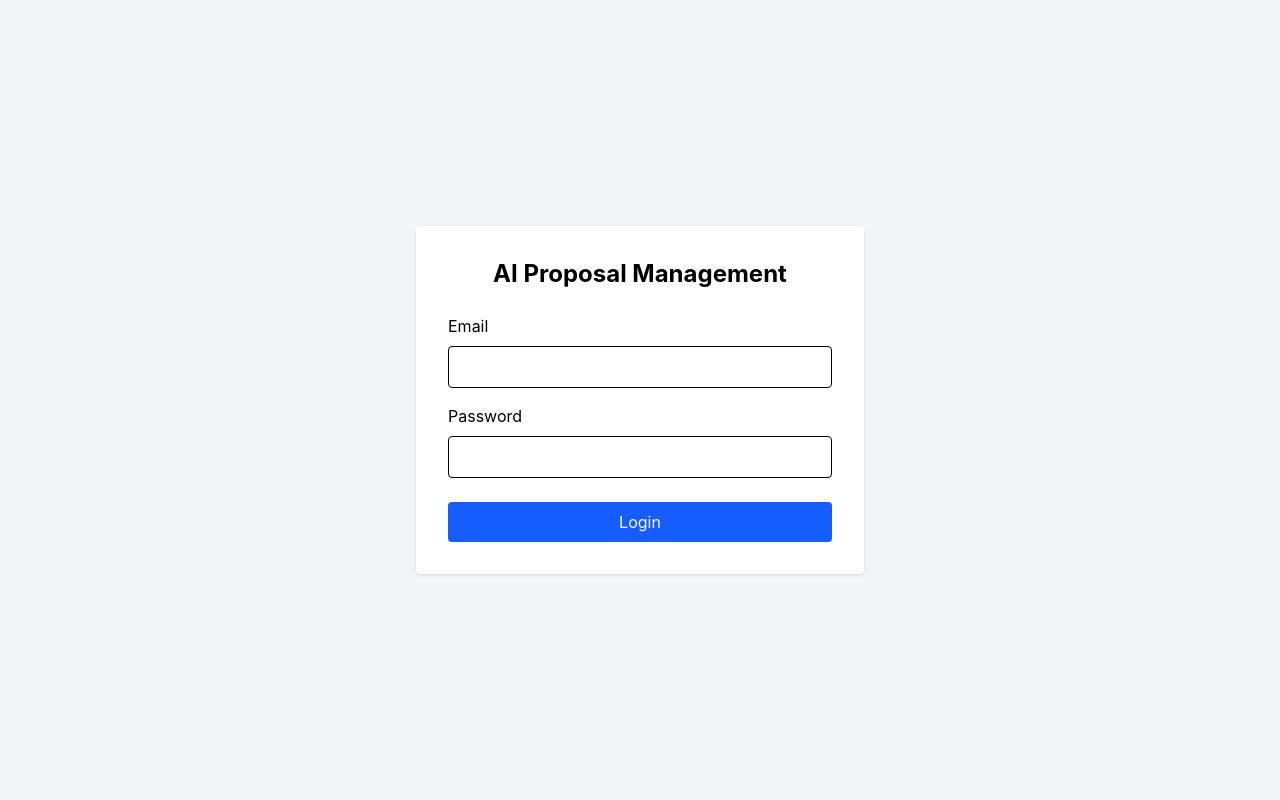
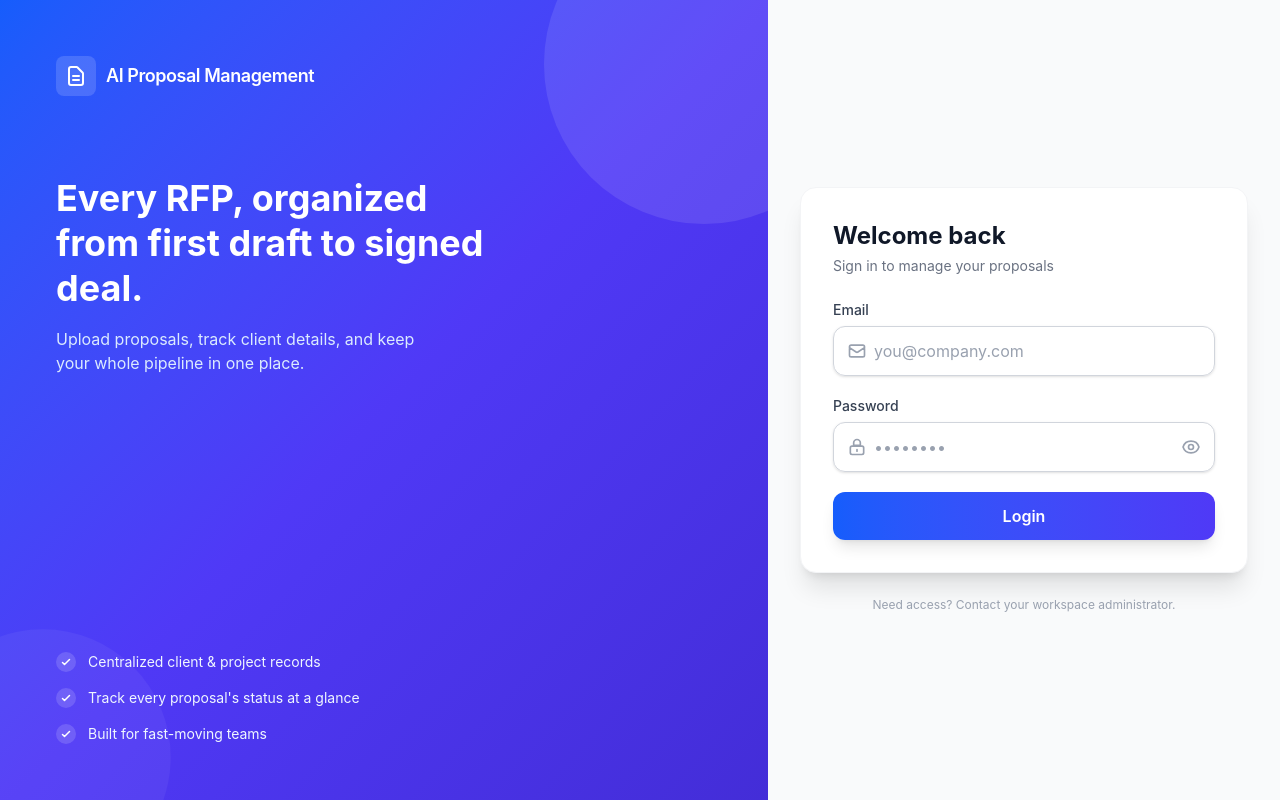
Before and after one commit to PayalThombare/ai-proposal-management-frontend, a React app: page /login in a window 1280 px wide. Built offline with nearby package versions, Linux system fonts and the light colour scheme; no server answers; the HTML template or start-up script is replaced by a standard one.

Commit message:
Login page

```diff
--- a/src/pages/Login.jsx
+++ b/src/pages/Login.jsx
@@ -15,6 +15,7 @@ const Login = () => {
   });
 
   const [loading, setLoading] = useState(false);
+  const [showPassword, setShowPassword] = useState(false);
 
   const handleChange = (e) => {
     setFormData({
@@ -48,55 +49,192 @@ const Login = () => {
   };
 
   return (
-    <div className="min-h-screen flex items-center justify-center bg-gray-100">
-      <form
-        onSubmit={handleSubmit}
-        className="bg-white p-8 rounded shadow w-full max-w-md"
-      >
-        <h1 className="text-2xl font-bold mb-6 text-center">
-          AI Proposal Management
-        </h1>
+    <div className="min-h-screen flex flex-col md:flex-row bg-gray-50">
+      {/* Brand panel — hidden on mobile, shown from md breakpoint up */}
+      <div className="hidden md:flex md:w-1/2 lg:w-3/5 relative flex-col justify-between overflow-hidden bg-gradient-to-br from-blue-600 via-indigo-600 to-indigo-700 text-white p-10 lg:p-14">
+        {/* Decorative shapes */}
+        <div className="absolute -top-24 -right-24 w-80 h-80 rounded-full bg-white/10" aria-hidden="true" />
+        <div className="absolute bottom-0 left-0 w-64 h-64 rounded-full bg-white/5 -translate-x-1/3 translate-y-1/3" aria-hidden="true" />
 
-        <div className="mb-4">
-          <label className="block mb-2">
+        <div className="relative z-10">
+          <div className="flex items-center gap-2.5 mb-14 lg:mb-20">
+            <div className="w-10 h-10 rounded-lg bg-white/15 flex items-center justify-center">
+              <svg className="w-6 h-6" fill="none" viewBox="0 0 24 24" stroke="currentColor">
+                <path
+                  strokeLinecap="round"
+                  strokeLinejoin="round"
+                  strokeWidth={2}
+                  d="M9 12h6m-6 4h6m2 5H7a2 2 0 01-2-2V5a2 2 0 012-2h5.586a1 1 0 01.707.293l5.414 5.414a1 1 0 01.293.707V19a2 2 0 01-2 2z"
+                />
+              </svg>
+            </div>
+            <span className="font-semibold text-lg tracking-tight">AI Proposal Management</span>
+          </div>
+
+          <h2 className="text-3xl lg:text-4xl font-bold leading-tight mb-4 max-w-md">
+            Every RFP, organized from first draft to signed deal.
+          </h2>
+          <p className="text-blue-100 max-w-sm">
+            Upload proposals, track client details, and keep your whole pipeline in one place.
+          </p>
+        </div>
+
+        <div className="relative z-10 space-y-4">
+          {[
+            "Centralized client & project records",
+            "Track every proposal's status at a glance",
+            "Built for fast-moving teams",
+          ].map((item) => (
+            <div key={item} className="flex items-center gap-3">
+              <div className="w-5 h-5 rounded-full bg-white/15 flex items-center justify-center shrink-0">
+                <svg className="w-3 h-3" fill="none" viewBox="0 0 24 24" stroke="currentColor">
+                  <path strokeLinecap="round" strokeLinejoin="round" strokeWidth={3} d="M5 13l4 4L19 7" />
+                </svg>
+              </div>
+              <span className="text-sm text-blue-50">{item}</span>
+            </div>
+          ))}
+        </div>
+      </div>
+
+      {/* Form panel */}
+      <div className="flex-1 flex items-center justify-center px-4 sm:px-6 py-10 md:py-12">
+        <div className="w-full max-w-md">
+          {/* Mobile-only compact brand header */}
+          <div className="md:hidden flex items-center justify-center gap-2.5 mb-8">
+            <div className="w-9 h-9 rounded-lg bg-blue-600 flex items-center justify-center">
+              <svg className="w-5 h-5 text-white" fill="none" viewBox="0 0 24 24" stroke="currentColor">
+                <path
+                  strokeLinecap="round"
+                  strokeLinejoin="round"
+                  strokeWidth={2}
+                  d="M9 12h6m-6 4h6m2 5H7a2 2 0 01-2-2V5a2 2 0 012-2h5.586a1 1 0 01.707.293l5.414 5.414a1 1 0 01.293.707V19a2 2 0 01-2 2z"
+                />
+              </svg>
+            </div>
+            <span className="font-semibold text-gray-800">AI Proposal Management</span>
+          </div>
+
+          <div className="bg-white p-6 sm:p-8 rounded-2xl shadow-xl border border-gray-100">
+            <div className="mb-6 text-center md:text-left">
+              <h1 className="text-2xl font-bold text-gray-900">Welcome back</h1>
+              <p className="text-sm text-gray-500 mt-1">Sign in to manage your proposals</p>
+            </div>
+
+            <form onSubmit={handleSubmit} className="space-y-5">
+              <div>
+                <label className="block text-sm font-medium text-gray-700 mb-1.5">
                   Email
                 </label>
-
+                <div className="relative">
+                  <span className="absolute inset-y-0 left-0 flex items-center pl-3.5 text-gray-400">
+                    <svg className="w-5 h-5" fill="none" viewBox="0 0 24 24" stroke="currentColor">
+                      <path
+                        strokeLinecap="round"
+                        strokeLinejoin="round"
+                        strokeWidth={2}
+                        d="M3 8l7.89 5.26a2 2 0 002.22 0L21 8M5 19h14a2 2 0 002-2V7a2 2 0 00-2-2H5a2 2 0 00-2 2v10a2 2 0 002 2z"
+                      />
+                    </svg>
+                  </span>
                   <input
                     type="email"
                     name="email"
                     value={formData.email}
                     onChange={handleChange}
-            className="w-full border p-2 rounded"
+                    placeholder="you@company.com"
+                    autoComplete="email"
+                    className="w-full pl-10 pr-4 py-3 border border-gray-300 rounded-xl shadow-sm focus:ring-2 focus:ring-blue-500 focus:border-blue-500 outline-none transition-all placeholder:text-gray-400"
                     required
                   />
                 </div>
+              </div>
 
-        <div className="mb-6">
-          <label className="block mb-2">
+              <div>
+                <label className="block text-sm font-medium text-gray-700 mb-1.5">
                   Password
                 </label>
-
+                <div className="relative">
+                  <span className="absolute inset-y-0 left-0 flex items-center pl-3.5 text-gray-400">
+                    <svg className="w-5 h-5" fill="none" viewBox="0 0 24 24" stroke="currentColor">
+                      <path
+                        strokeLinecap="round"
+                        strokeLinejoin="round"
+                        strokeWidth={2}
+                        d="M12 15v2m-6 4h12a2 2 0 002-2v-6a2 2 0 00-2-2H6a2 2 0 00-2 2v6a2 2 0 002 2zm10-10V7a4 4 0 10-8 0v3h8z"
+                      />
+                    </svg>
+                  </span>
                   <input
-            type="password"
+                    type={showPassword ? "text" : "password"}
                     name="password"
                     value={formData.password}
                     onChange={handleChange}
-            className="w-full border p-2 rounded"
+                    placeholder="••••••••"
+                    autoComplete="current-password"
+                    className="w-full pl-10 pr-11 py-3 border border-gray-300 rounded-xl shadow-sm focus:ring-2 focus:ring-blue-500 focus:border-blue-500 outline-none transition-all placeholder:text-gray-400"
                     required
                   />
+                  <button
+                    type="button"
+                    onClick={() => setShowPassword((prev) => !prev)}
+                    className="absolute inset-y-0 right-0 flex items-center pr-3.5 text-gray-400 hover:text-gray-600 transition-colors"
+                    aria-label={showPassword ? "Hide password" : "Show password"}
+                  >
+                    {showPassword ? (
+                      <svg className="w-5 h-5" fill="none" viewBox="0 0 24 24" stroke="currentColor">
+                        <path
+                          strokeLinecap="round"
+                          strokeLinejoin="round"
+                          strokeWidth={2}
+                          d="M3.98 8.223A10.477 10.477 0 001.5 12c1.5 4 5 7 10.5 7 1.6 0 3.07-.31 4.36-.85M6.1 6.1A10.45 10.45 0 0112 5c5.5 0 9 3 10.5 7a10.6 10.6 0 01-2.16 3.36M6.1 6.1L3 3m3.1 3.1l3.53 3.53M17.9 17.9L21 21m-3.1-3.1l-3.53-3.53M9.53 9.53a3 3 0 104.24 4.24"
+                        />
+                      </svg>
+                    ) : (
+                      <svg className="w-5 h-5" fill="none" viewBox="0 0 24 24" stroke="currentColor">
+                        <path
+                          strokeLinecap="round"
+                          strokeLinejoin="round"
+                          strokeWidth={2}
+                          d="M2.458 12C3.732 7.943 7.523 5 12 5c4.478 0 8.268 2.943 9.542 7-1.274 4.057-5.064 7-9.542 7-4.477 0-8.268-2.943-9.542-7z"
+                        />
+                        <path
+                          strokeLinecap="round"
+                          strokeLinejoin="round"
+                          strokeWidth={2}
+                          d="M15 12a3 3 0 11-6 0 3 3 0 016 0z"
+                        />
+                      </svg>
+                    )}
+                  </button>
+                </div>
               </div>
 
               <button
                 type="submit"
                 disabled={loading}
-          className="w-full bg-blue-600 text-white py-2 rounded"
+                className="w-full bg-gradient-to-r from-blue-600 to-indigo-600 text-white py-3 rounded-xl font-semibold shadow-lg hover:shadow-xl hover:from-blue-700 hover:to-indigo-700 focus:outline-none focus:ring-2 focus:ring-blue-500 focus:ring-offset-2 disabled:opacity-50 disabled:cursor-not-allowed transition-all duration-200 flex items-center justify-center gap-2"
               >
-          {loading
-            ? "Logging In..."
-            : "Login"}
+                {loading ? (
+                  <>
+                    <svg className="animate-spin h-5 w-5" fill="none" viewBox="0 0 24 24">
+                      <circle className="opacity-25" cx="12" cy="12" r="10" stroke="currentColor" strokeWidth="4" />
+                      <path className="opacity-75" fill="currentColor" d="M4 12a8 8 0 018-8V0C5.373 0 0 5.373 0 12h4z" />
+                    </svg>
+                    Logging In...
+                  </>
+                ) : (
+                  "Login"
+                )}
               </button>
             </form>
+          </div>
+
+          <p className="text-center text-xs text-gray-400 mt-6">
+            Need access? Contact your workspace administrator.
+          </p>
+        </div>
+      </div>
     </div>
   );
 };
```
Lines whose indentation alone changed are shown as unchanged.
